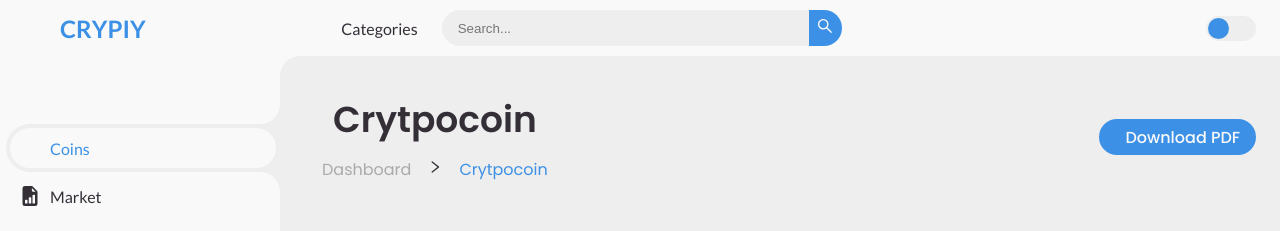
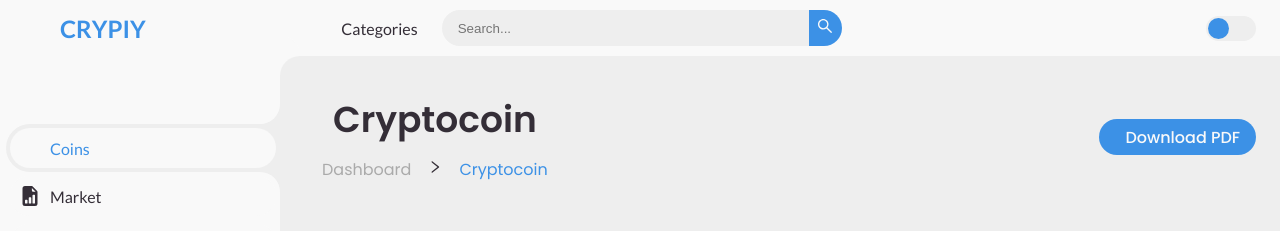
Before and after one commit to Sidharth-e/cryp, a React (Create React App) app: page / in a window 1280 px wide. Shown: the top 231 px of the page. Built offline with nearby package versions, Linux system fonts and the light colour scheme; no server answers; some icons are missing.

Commit message:
fixed spelling error

```diff
--- a/src/components/pages/coins/coins.js
+++ b/src/components/pages/coins/coins.js
@@ -29,7 +29,7 @@ const CoinGrid = ( {searchvalue} ) => {
 
   return (
     <>
-      <Heading name={"Crytpocoin"} />
+      <Heading name={"Cryptocoin"} />
       <div className="coin-grid">
         {isLoading || !coins ? (
           <Loader />
```
